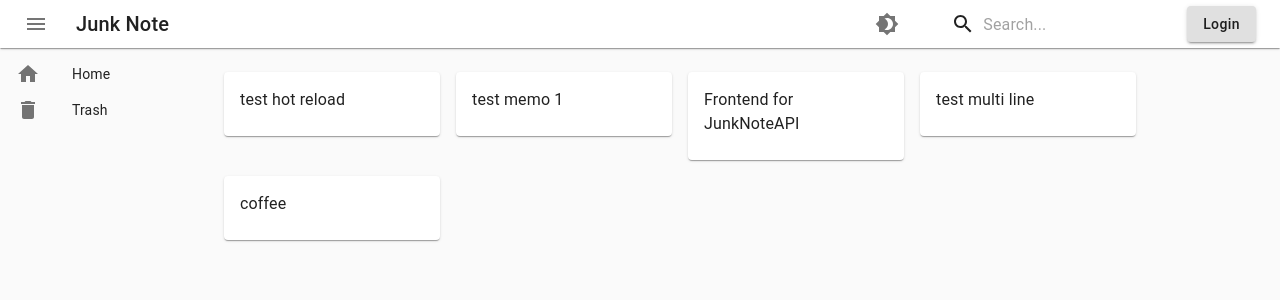
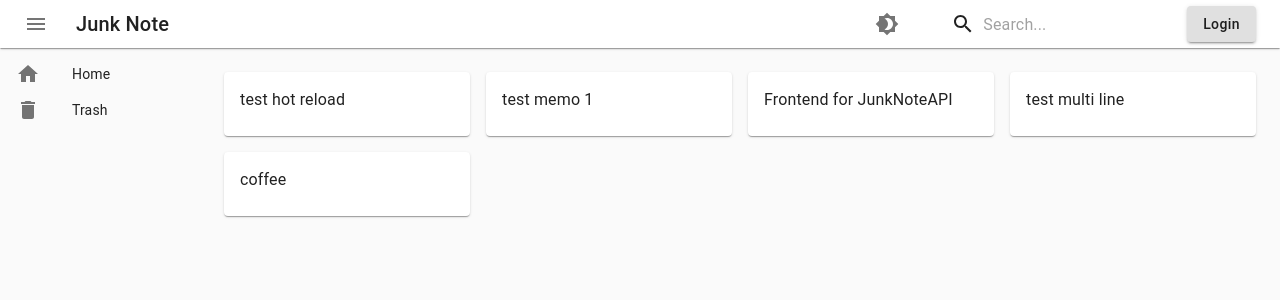
Before and after one commit to shin-hama/JunkNote, a React (Create React App) app: page / in a window 1280 px wide. Shown: the top 300 px of the page. Built offline with nearby package versions, Linux system fonts and the light colour scheme.

Commit message:
FIX: Make container not to be outside of brawser

```diff
--- a/src/components/App.tsx
+++ b/src/components/App.tsx
@@ -15,6 +15,7 @@ const useStyles = makeStyles((theme: Theme) =>
       height: '100vh',
     },
     content: {
+      width: 'auto',
       flexGrow: 1,
       padding: theme.spacing(3),
       transition: theme.transitions.create('margin', {
@@ -55,7 +56,7 @@ export default function App({ handleTheme }: Props) {
       <Header handleOpen={handleOpen} handleTheme={handleTheme} />
       <LeftDrawer open={isDrawerOpen} />
       <Container
-        maxWidth="md"
+        maxWidth="lg"
         className={clsx(classes.content, {
           [classes.contentShift]: isDrawerOpen,
         })}>
```
